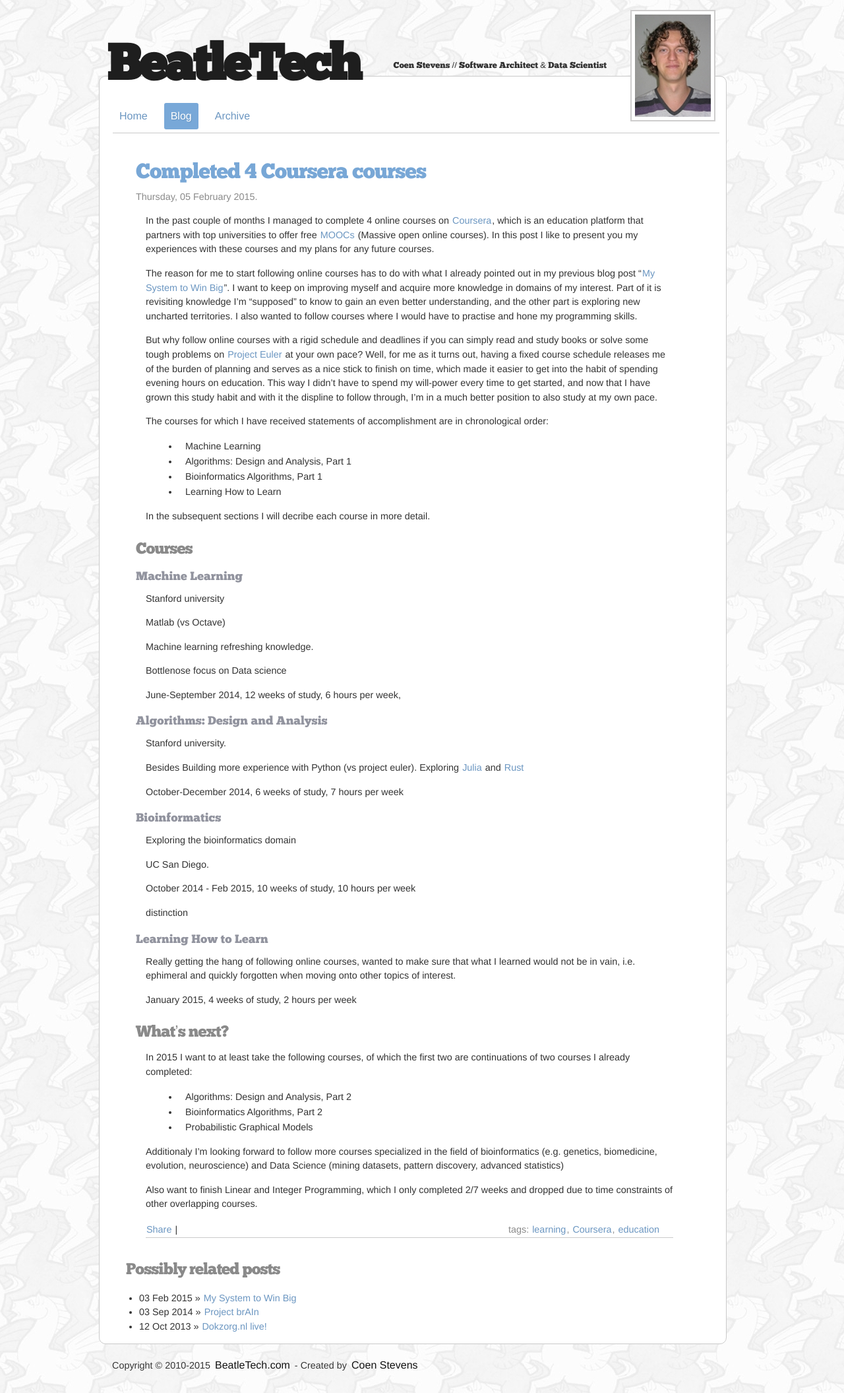
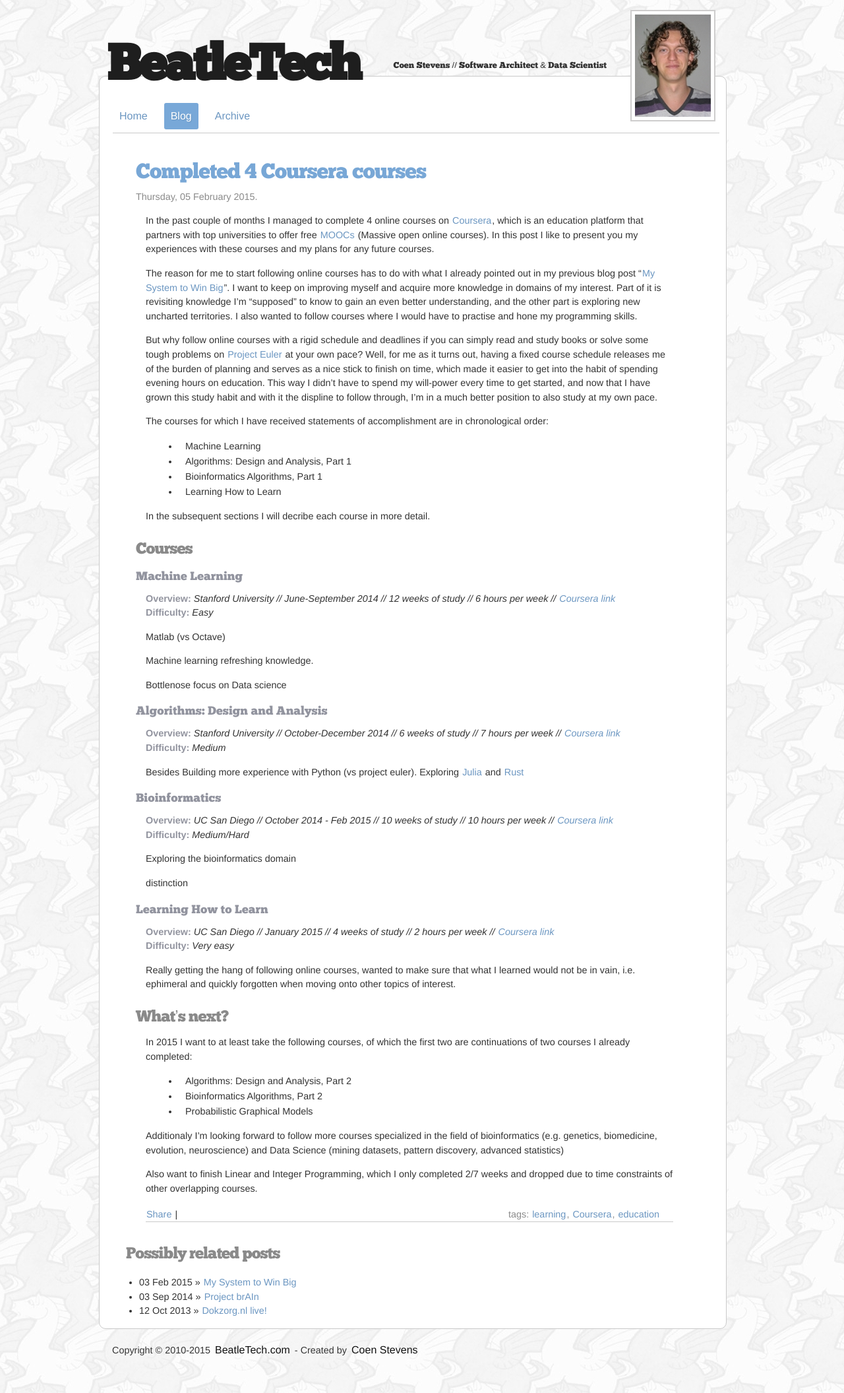
Before and after one commit to beatlevic/beatletech, a Jekyll site: the page built from _posts/2015-02-05-coursera-courses.markdown, in a window 1280 px wide. Shown: the whole page at 66% size. Built offline with Jekyll 4.4.1, drawn with Linux system fonts in a browser that asks for light colours; nearby versions of some CDN libraries; Markdown is read by kramdown in place of the engine named in the settings; comment, search, counter and statistics services are not loaded; after the commit the page ends 2088 px from its top, so only the background shows below that.

Commit message:
Coursera courses in progress. Added overviews and difficulty.

```diff
--- a/_posts/2010-12-23-cake-swank.markdown
+++ b/_posts/2010-12-23-cake-swank.markdown
@@ -7,8 +7,10 @@
 category: [emacs]
 ---
 
-So far I have been using <a href="https://github.com/technomancy/leiningen">leiningen</a> as my
-standard build tool for Clojure, and together with a very nice Emacs package
+So far I have been using <a
+href="https://github.com/technomancy/leiningen">leiningen</a> as my
+standard build tool for Clojure, and together with a very nice Emacs
+package
 called <a href="http://blog.remvee.net/2010/08/19/elein_el_leiningen_functions_for_emacs">elein</a>
 I was able to run leiningen tasks from within emacs. The functions I use
  most often are elein-swank and elein-reswank to (re)connect with slime.
--- a/_posts/2015-02-05-coursera-courses.markdown
+++ b/_posts/2015-02-05-coursera-courses.markdown
@@ -40,7 +40,9 @@ In the subsequent sections I will decribe each course in more detail.
 ### Courses
 #### Machine Learning
 
-Stanford university
+**Overview:** *Stanford University // June-September 2014 // 12 weeks of study // 6 hours per week // [Coursera link](https://www.coursera.org/course/ml)*
+**Difficulty:** *Easy*
+
 
 Matlab (vs Octave)
 
@@ -48,34 +50,39 @@ Machine learning refreshing knowledge.
 
 Bottlenose focus on Data science
 
-June-September 2014, 12 weeks of study, 6 hours per week,
 
 #### Algorithms: Design and Analysis
 
-Stanford university.
+**Overview:** *Stanford University // October-December 2014 // 6 weeks of study // 7 hours per week
+// [Coursera link](https://www.coursera.org/course/algo)*
+**Difficulty:** *Medium*
 
 Besides Building more experience with Python (vs project euler).
 Exploring [Julia](http://julialang.org/) and [Rust](http://www.rust-lang.org/)
 
-October-December 2014, 6 weeks of study, 7 hours per week
+
 
 #### Bioinformatics
 
+**Overview:** *UC San Diego // October 2014 - Feb 2015 // 10 weeks of study // 10 hours per week //
+[Coursera link](https://www.coursera.org/course/bioinformatics)*
+**Difficulty:** *Medium/Hard*
+
 Exploring the bioinformatics domain
 
-UC San Diego.
-
-October 2014 - Feb 2015, 10 weeks of study, 10 hours per week
 
 distinction
 
 #### Learning How to Learn
 
+**Overview:** *UC San Diego // January 2015 // 4 weeks of study // 2 hours per week // [Coursera link](https://www.coursera.org/course/learning)*
+**Difficulty:** *Very easy*
+
 Really getting the hang of following online courses, wanted to make sure that what I learned would
 not be in vain, i.e. ephimeral and quickly forgotten when moving onto other topics of interest.
 
 
-January 2015, 4 weeks of study, 2 hours per week
+
 
 ### What's next?
 
--- a/style.css
+++ b/style.css
@@ -130,6 +130,10 @@ a:hover {
   Padding: 0px;
 	text-decoration: none;
 	/*text-shadow: #6b96c1 1px 1px 1px; /* #F71570 */
+}
+
+.blog strong {
+  color: #92949f;
 }
 
 p, dl, hr, h1, h2, h3, h4, h5, h6,
```
Also changed, not shown: 5 other files.
